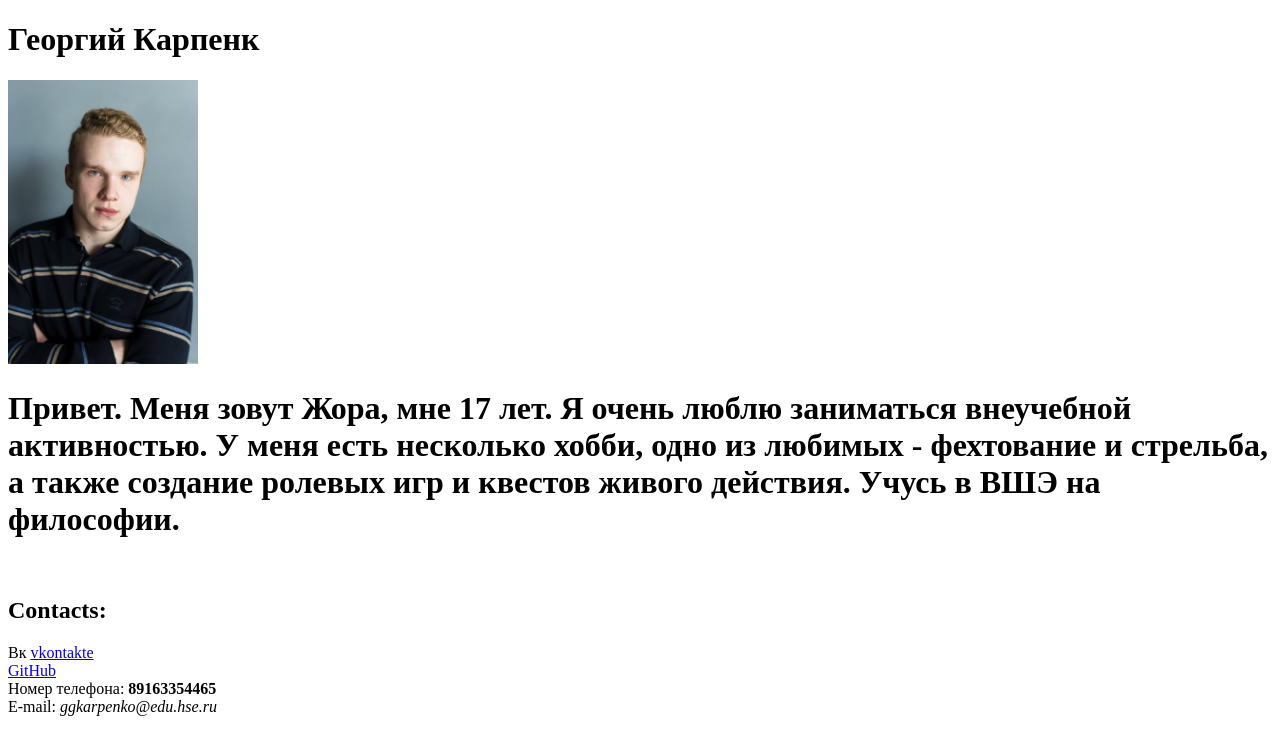
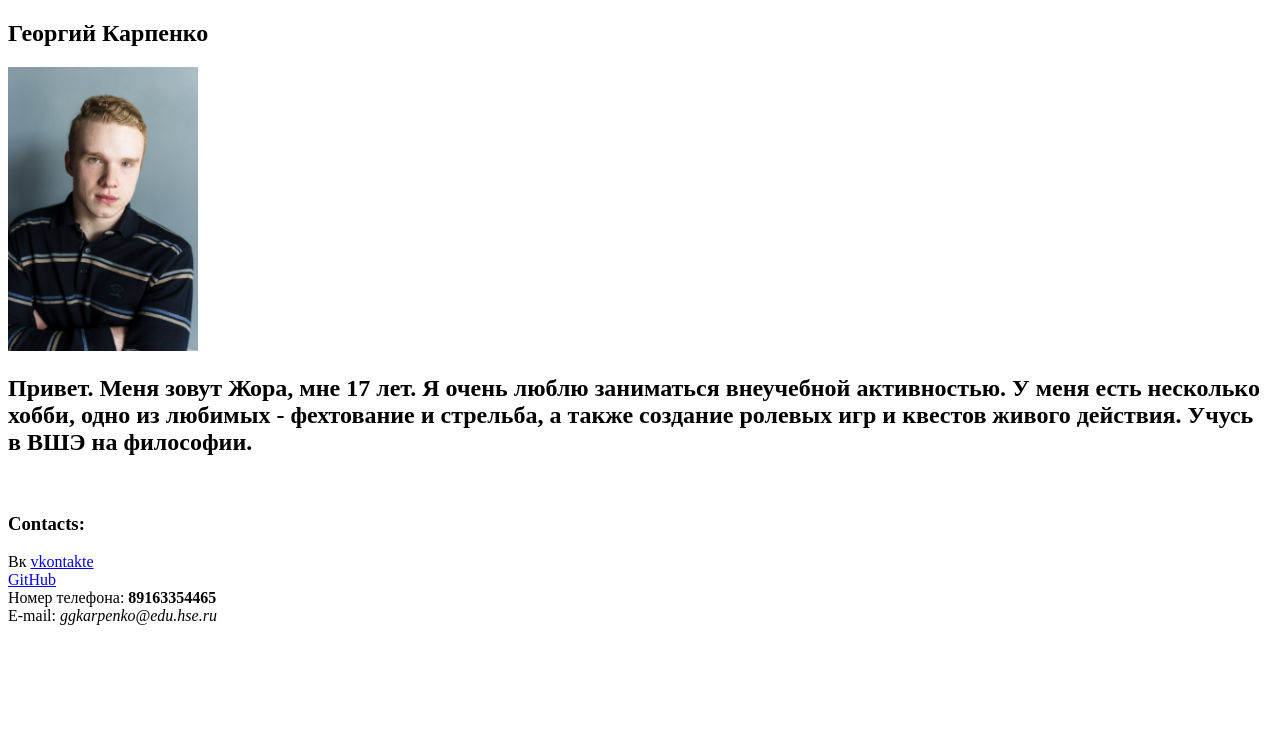
Before and after one commit to sporofag/sporofag.github.io, a plain HTML site: page index.html in a window 1280 px wide. Drawn offline with Linux system fonts and the light colour scheme.

Commit message:
Update index.html

```diff
--- a/index.html
+++ b/index.html
@@ -5,11 +5,11 @@
       <title>My personal page</title>
     </head>
     <body>
-      <left><h1>Георгий Карпенк</h1></left>
+      <left><h2>Георгий Карпенко</h1></left>
       <left><img alt="Это я" width="15%" src="me.jpg"></left>
-      <left><h1>Привет. Меня зовут Жора, мне 17 лет. Я очень люблю заниматься внеучебной активностью. У меня есть несколько хобби, одно из любимых - фехтование и стрельба, а также создание ролевых игр и квестов живого действия. Учусь в ВШЭ на философии.</h1></left>
+      <left><h2>Привет. Меня зовут Жора, мне 17 лет. Я очень люблю заниматься внеучебной активностью. У меня есть несколько хобби, одно из любимых - фехтование и стрельба, а также создание ролевых игр и квестов живого действия. Учусь в ВШЭ на философии.</h1></left>
       <br/>
-      <h2>Contacts:</h2>
+      <h3>Contacts:</h3>
       Вк <a href=https:https://vk.com/deathskullnob>vkontakte</a>
       <br/>
       <a href=https://github.com/sporofag>GitHub</a>
```
